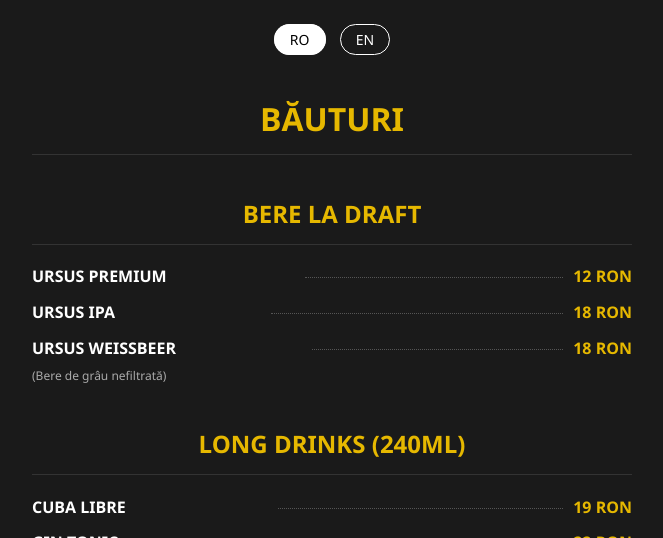
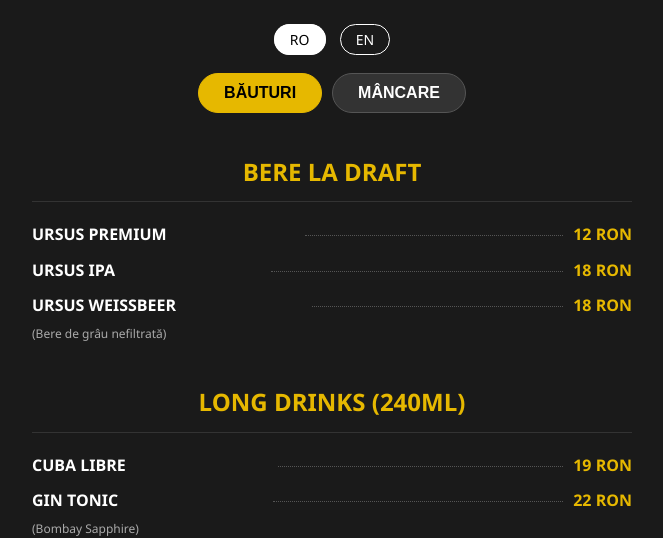
Before and after one commit to rarescojocaru504/ground_zero_menu, a plain HTML site: page index.html in a window 1280 px wide. Both pictures are taken after a click on the link "RO". Shown: the part 262-800 px from the top of the page, without its empty margins (308-971 px from the left). Drawn offline with Linux system fonts and the light colour scheme.

Commit message:
Refactored dictionaries and added food/drink buttons

```diff
--- a/css/styles.css
+++ b/css/styles.css
@@ -136,3 +136,38 @@ h1, h2 {
     margin-top: 15px;
     box-shadow: 0 4px 6px rgba(0,0,0,0.3);
 }
+/* menu tabs */
+.menu-tabs {
+    display: flex;
+    justify-content: center;
+    gap: 10px;
+    margin-bottom: 30px;
+    margin-top: 20px;
+}
+
+.tab-btn {
+    background-color: #333;
+    color: #fff;
+    border: 1px solid #555;
+    padding: 10px 25px;
+    border-radius: 25px;
+    font-size: 16px;
+    font-weight: bold;
+    cursor: pointer;
+    transition: all 0.3s ease;
+}
+
+.tab-btn.active {
+    background-color: #e6b800;
+    color: #000;
+    border-color: #e6b800;
+}
+
+/* visibility state */
+.content-section {
+    display: block;
+}
+
+.content-section.hidden {
+    display: none;
+}
--- a/index.html
+++ b/index.html
@@ -4,13 +4,14 @@
     <meta charset="UTF-8">
     <meta name="viewport" content="width=device-width, initial-scale=1.0">
     <title>Meniu Ground Zero</title>
+    <!-- main stylesheet -->
     <link rel="stylesheet" href="css/styles.css">
 </head>
 <body>
 
 <div class="container">
 
-    <!-- main header -->
+    <!-- header & logo -->
     <div class="header">
         <img src="assets/img/logo.png" alt="Ground Zero Logo" class="logo">
         <h2>GROUND ZERO TAPROOM</h2>
@@ -22,24 +23,26 @@
         <a href="#" data-lang="en">EN</a>
     </div>
 
+    <!-- menu tabs -->
+    <div class="menu-tabs">
+        <button id="btn-drinks" class="tab-btn active" data-i18n="tab_drinks">BĂUTURI</button>
+        <button id="btn-food" class="tab-btn" data-i18n="tab_food">MÂNCARE</button>
+    </div>
+
     <!-- drinks section -->
-    <h1 data-i18n="title_drinks">BĂUTURI</h1>
-
+    <div id="section-drinks" class="content-section">
         <div class="menu-category">
             <h2 data-i18n="cat_draft">BERE LA DRAFT</h2>
-
             <div class="menu-item">
                 <span class="item-name">URSUS PREMIUM</span>
                 <div class="item-dots"></div>
                 <span class="item-price">12 RON</span>
             </div>
-
             <div class="menu-item">
                 <span class="item-name">URSUS IPA</span>
                 <div class="item-dots"></div>
                 <span class="item-price">18 RON</span>
             </div>
-
             <div class="menu-item">
                 <span class="item-name">URSUS WEISSBEER</span>
                 <div class="item-dots"></div>
@@ -50,13 +53,11 @@
 
         <div class="menu-category">
             <h2>LONG DRINKS (240ML)</h2>
-
             <div class="menu-item">
                 <span class="item-name">CUBA LIBRE</span>
                 <div class="item-dots"></div>
                 <span class="item-price">19 RON</span>
             </div>
-
             <div class="menu-item">
                 <span class="item-name">GIN TONIC</span>
                 <div class="item-dots"></div>
@@ -64,22 +65,22 @@
             </div>
             <div class="item-description">(Bombay Sapphire)</div>
         </div>
+    </div>
 
-    <!-- food section -->
-    <h1 data-i18n="title_food">MÂNCARE</h1>
+    <!-- food section (hidden by default) -->
+    <div id="section-food" class="content-section hidden">
         <div class="menu-category">
             <h2>THE BEST WE CAN OFF-ER</h2>
-
             <div class="menu-item">
                 <span class="item-name" data-i18n="item_pork">PORC TĂIAT (5 BUC)</span>
                 <div class="item-dots"></div>
                 <span class="item-price">15 RON</span>
             </div>
-
             <div class="menu-item">
                 <span class="item-name">BULANGA (5 BUC)</span>
                 <div class="item-dots"></div>
                 <span class="item-price">15 RON</span>
+            </div>
         </div>
     </div>
 
@@ -90,7 +91,7 @@
         <a href="assets/pdf/deranj_pliant_ro.pdf" data-i18n="btn_flyer_deranj" data-i18n-href="link_flyer_deranj" target="_blank" class="btn-flyer">📄 Vezi Pliant Deranj</a>
     </div>
 
-    <!-- google review cta -->
+    <!-- review cta -->
     <div class="review-section">
         <h3 data-i18n="review_title">Ți-a plăcut la noi?</h3>
         <p data-i18n="review_desc">Părerea ta ne ajută să creștem!</p>
@@ -101,7 +102,8 @@
 
 </div>
 
-<!-- core js -->
+<!-- scripts: load dict before logic -->
+<script src="js/lang.js"></script>
 <script src="js/script.js"></script>
 </body>
 </html>
--- /dev/null
+++ b/js/lang.js
@@ -0,0 +1,37 @@
+// translations dict
+const translations = {
+    ro: {
+        tab_drinks: "BĂUTURI",
+        tab_food: "MÂNCARE",
+        title_drinks: "BĂUTURI",
+        cat_draft: "BERE LA DRAFT",
+        desc_weiss: "(Bere de grâu nefiltrată)",
+        title_food: "MÂNCARE",
+        item_pork: "PORC TĂIAT (5 BUC)",
+        title_info: "INFORMAȚII",
+        btn_flyer_gz: "📄 Vezi Pliant Ground Zero",
+        link_flyer_gz: "assets/pdf/ground_zero_pliant_ro.pdf",
+        btn_flyer_deranj: "📄 Vezi Pliant Deranj",
+        link_flyer_deranj: "assets/pdf/deranj_pliant_ro.pdf",
+        review_title: "Ți-a plăcut la noi?",
+        review_desc: "Părerea ta ne ajută să creștem!",
+        review_btn: "⭐ Lasă-ne un review pe Google!"
+    },
+    en: {
+        tab_drinks: "DRINKS",
+        tab_food: "FOOD",
+        title_drinks: "DRINKS",
+        cat_draft: "DRAUGHT BEER",
+        desc_weiss: "(Unfiltered wheat beer)",
+        title_food: "FOOD",
+        item_pork: "SLAUGHTERED PIG (5 PCS)",
+        title_info: "INFORMATION",
+        btn_flyer_gz: "📄 View Ground Zero Flyer",
+        link_flyer_gz: "assets/pdf/ground_zero_pliant_en.pdf",
+        btn_flyer_deranj: "📄 View Deranj Flyer",
+        link_flyer_deranj: "assets/pdf/deranj_pliant_en.pdf",
+        review_title: "Did you enjoy your time?",
+        review_desc: "Your feedback helps us grow!",
+        review_btn: "⭐ Leave a review on Google!"
+    }
+};
--- a/js/script.js
+++ b/js/script.js
@@ -1,40 +1,5 @@
-// Dictionarul cu traducerile
-const translations = {
-    ro: {
-        title_drinks: "BĂUTURI",
-        cat_draft: "BERE LA DRAFT",
-        desc_weiss: "(Bere de grâu nefiltrată)",
-        title_food: "MÂNCARE",
-        item_pork: "PORC TĂIAT (5 BUC)",
-        title_info: "INFORMAȚII",
-        btn_flyer_gz: "📄 Vezi Pliant Ground Zero",
-        link_flyer_gz: "assets/pdf/ground_zero_pliant_ro.pdf",
-        btn_flyer_deranj: "📄 Vezi Pliant Deranj",
-        link_flyer_deranj: "assets/pdf/deranj_pliant_ro.pdf",
-        review_title: "Ți-a plăcut la noi?",
-        review_desc: "Părerea ta ne ajută să creștem!",
-        review_btn: "⭐ Lasă-ne un review pe Google!"
-    },
-    en: {
-        title_drinks: "DRINKS",
-        cat_draft: "DRAUGHT BEER",
-        desc_weiss: "(Unfiltered wheat beer)",
-        title_food: "FOOD",
-        item_pork: "SLAUGHTERED PIG (5 PCS)",
-        title_info: "INFORMATION",
-        btn_flyer_gz: "📄 View Ground Zero Flyer",
-        link_flyer_gz: "assets/pdf/ground_zero_pliant_en.pdf",
-        btn_flyer_deranj: "📄 View Deranj Flyer",
-        link_flyer_deranj: "assets/pdf/deranj_pliant_en.pdf",
-        review_title: "Did you enjoy your time?",
-        review_desc: "Your feedback helps us grow!",
-        review_btn: "⭐ Leave a review on Google!"
-    }
-};
-
-// Functia de schimbare a limbii
+// lang switcher logic
 function setLanguage(lang) {
-    // 1. Schimba textele
     document.querySelectorAll('[data-i18n]').forEach(el => {
         const key = el.getAttribute('data-i18n');
         if (translations[lang][key]) {
@@ -42,7 +7,6 @@ function setLanguage(lang) {
         }
     });
 
-    // 2. Schimba linkurile (href) - util pentru PDF-uri
     document.querySelectorAll('[data-i18n-href]').forEach(el => {
         const key = el.getAttribute('data-i18n-href');
         if (translations[lang][key]) {
@@ -50,7 +14,6 @@ function setLanguage(lang) {
         }
     });
 
-    // 3. Schimba starea vizuala a butoanelor RO/EN
     document.querySelectorAll('.language-switcher a').forEach(btn => {
         btn.classList.remove('active');
         if (btn.getAttribute('data-lang') === lang) {
@@ -59,11 +22,30 @@ function setLanguage(lang) {
     });
 }
 
-// Atasam evenimentele de click pe butoanele de limba
 document.querySelectorAll('.language-switcher a').forEach(btn => {
     btn.addEventListener('click', (e) => {
-        e.preventDefault(); // Opreste scroll-ul default al linkului
+        e.preventDefault();
         const targetLang = e.target.getAttribute('data-lang');
         setLanguage(targetLang);
     });
 });
+
+// tab switching logic (drinks vs food)
+const btnDrinks = document.getElementById('btn-drinks');
+const btnFood = document.getElementById('btn-food');
+const sectionDrinks = document.getElementById('section-drinks');
+const sectionFood = document.getElementById('section-food');
+
+btnDrinks.addEventListener('click', () => {
+    btnDrinks.classList.add('active');
+    btnFood.classList.remove('active');
+    sectionDrinks.classList.remove('hidden');
+    sectionFood.classList.add('hidden');
+});
+
+btnFood.addEventListener('click', () => {
+    btnFood.classList.add('active');
+    btnDrinks.classList.remove('active');
+    sectionFood.classList.remove('hidden');
+    sectionDrinks.classList.add('hidden');
+});
```
Lines whose indentation alone changed are shown as unchanged.
